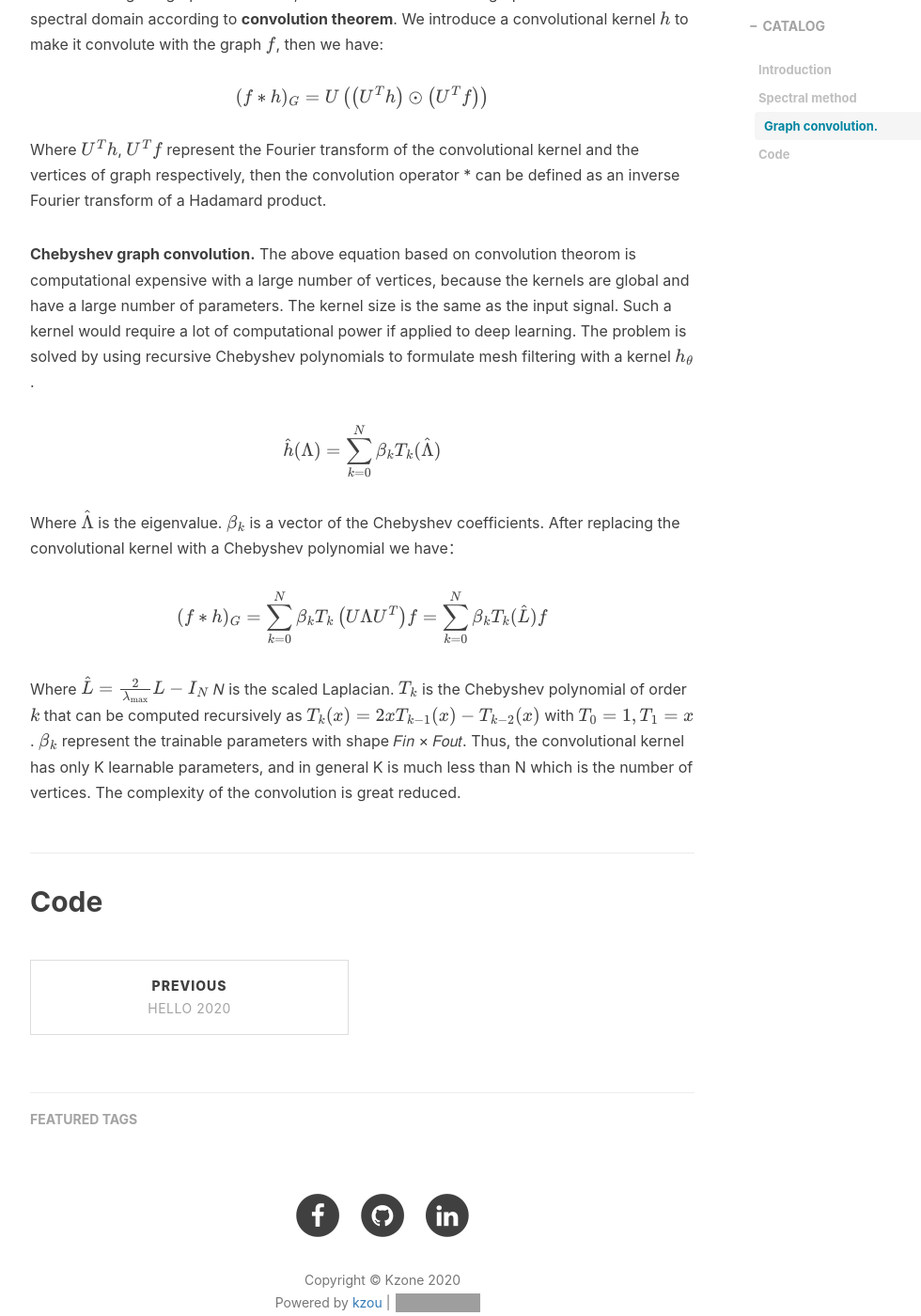
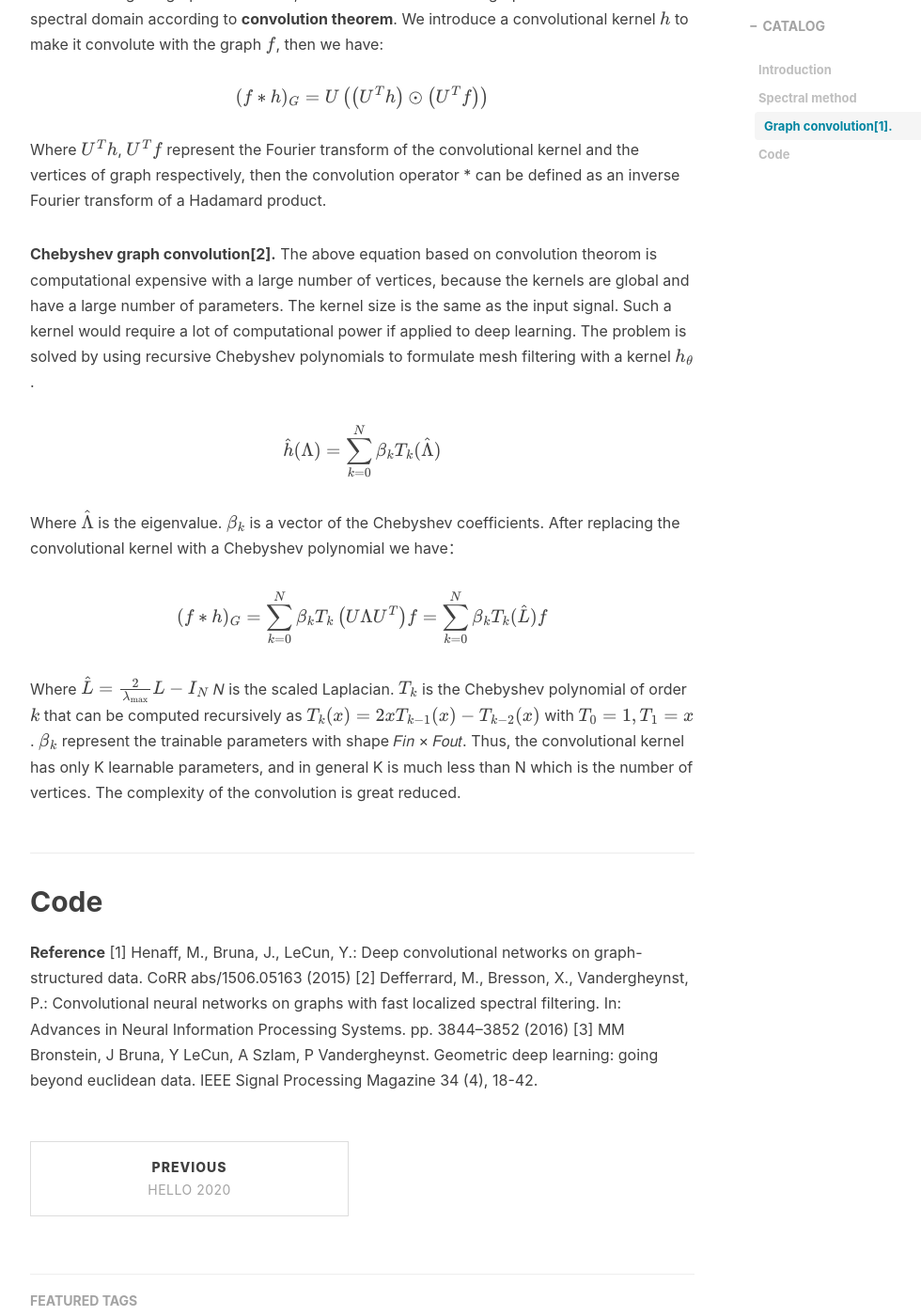
Before and after one commit to ZOUKaifeng/zoukaifeng.github.io, a Jekyll site: the page built from _posts/2020-10-17-GCN.markdown, in a window 1280 px wide and 1400 px high, scrolled down 4027 px. Shown: the whole window at 94% size, without its empty margins (233-1213 px from the left). Built offline with Jekyll 4.4.1, drawn with Linux system fonts in a browser that asks for light colours; nearby versions of some CDN libraries; formulas are drawn with MathJax 3; comment, search, counter and statistics services are not loaded; some of the changed text lies outside the part shown; grey boxes are pictures that could not be loaded.

Commit message:
Update 2020-10-17-GCN.markdown

```diff
--- a/_posts/2020-10-17-GCN.markdown
+++ b/_posts/2020-10-17-GCN.markdown
@@ -102,7 +102,7 @@ $$
 The matrix form of the Fourier transform of f on Graph is $\hat{f}=U^{T} f$.
 Then we can easily get the inverse Fourier transform of f which is $f= 𝑈\hat{f}$
 
-### Graph convolution.
+### Graph convolution[1].
 
 After obtaining the graph convolution, we then can calculate the graph convolution based on spectral domain according to **convolution theorem**. We introduce a convolutional kernel $h$ to make it convolute with the graph $f$, then we have:
 
@@ -112,7 +112,7 @@ $$(f * h)_{G}=U\left(\left(U^{T} h\right) \odot\left(U^{T} f\right)\right)$$
 Where $𝑈^{𝑇}ℎ$, $𝑈^{𝑇}𝑓$ represent the Fourier transform of the convolutional kernel and the vertices of graph respectively, then the convolution operator * can be defined as an inverse Fourier transform of a Hadamard product.
 
 
-**Chebyshev graph convolution.** The above equation based on convolution theorom is computational expensive with a large number of vertices, because the kernels are global and have a large number of parameters. The kernel size is the same as the input signal. Such a kernel would require a lot of computational power if applied to deep learning.
+**Chebyshev graph convolution[2].** The above equation based on convolution theorom is computational expensive with a large number of vertices, because the kernels are global and have a large number of parameters. The kernel size is the same as the input signal. Such a kernel would require a lot of computational power if applied to deep learning.
 The problem is solved by using recursive Chebyshev polynomials to formulate mesh filtering with a kernel $ℎ_{\theta}$.
 
 $$
@@ -129,3 +129,10 @@ $$
 Where $\hat{L}=\frac{2}{\lambda_{\max }} L-I_{N}$ 𝑁 is the scaled Laplacian. $𝑇_𝑘$ is the Chebyshev polynomial of order $k$ that can be computed recursively as $T_{k}(x)=2 x T_{k-1}(x)-T_{k-2}(x)$ with $T_0 = 1, T_1 = x$.  $𝛽_𝑘$ represent the trainable parameters with shape 𝐹𝑖𝑛 × 𝐹𝑜𝑢𝑡. Thus, the convolutional kernel has only K learnable parameters, and in general K is much less than N which is the number of vertices. The complexity of the convolution is great reduced.
 
 ## Code
+
+
+
+**Reference**
+[1] Henaff, M., Bruna, J., LeCun, Y.: Deep convolutional networks on graph-structured data. CoRR abs/1506.05163 (2015)
+[2] Defferrard, M., Bresson, X., Vandergheynst, P.: Convolutional neural networks on graphs with fast localized spectral filtering. In: Advances in Neural Information Processing Systems. pp. 3844–3852 (2016)
+[3] MM Bronstein, J Bruna, Y LeCun, A Szlam, P Vandergheynst. Geometric deep learning: going beyond euclidean data. IEEE Signal Processing Magazine 34 (4), 18-42.
```
